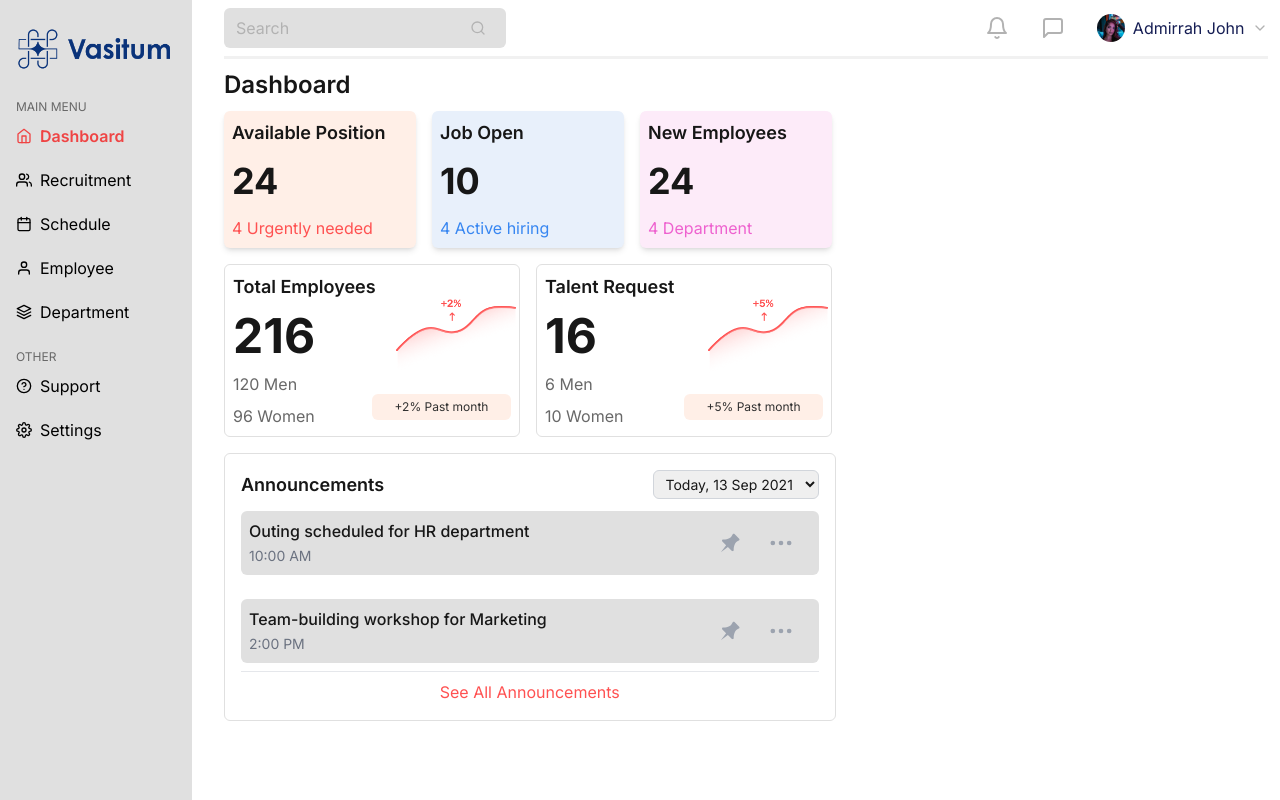
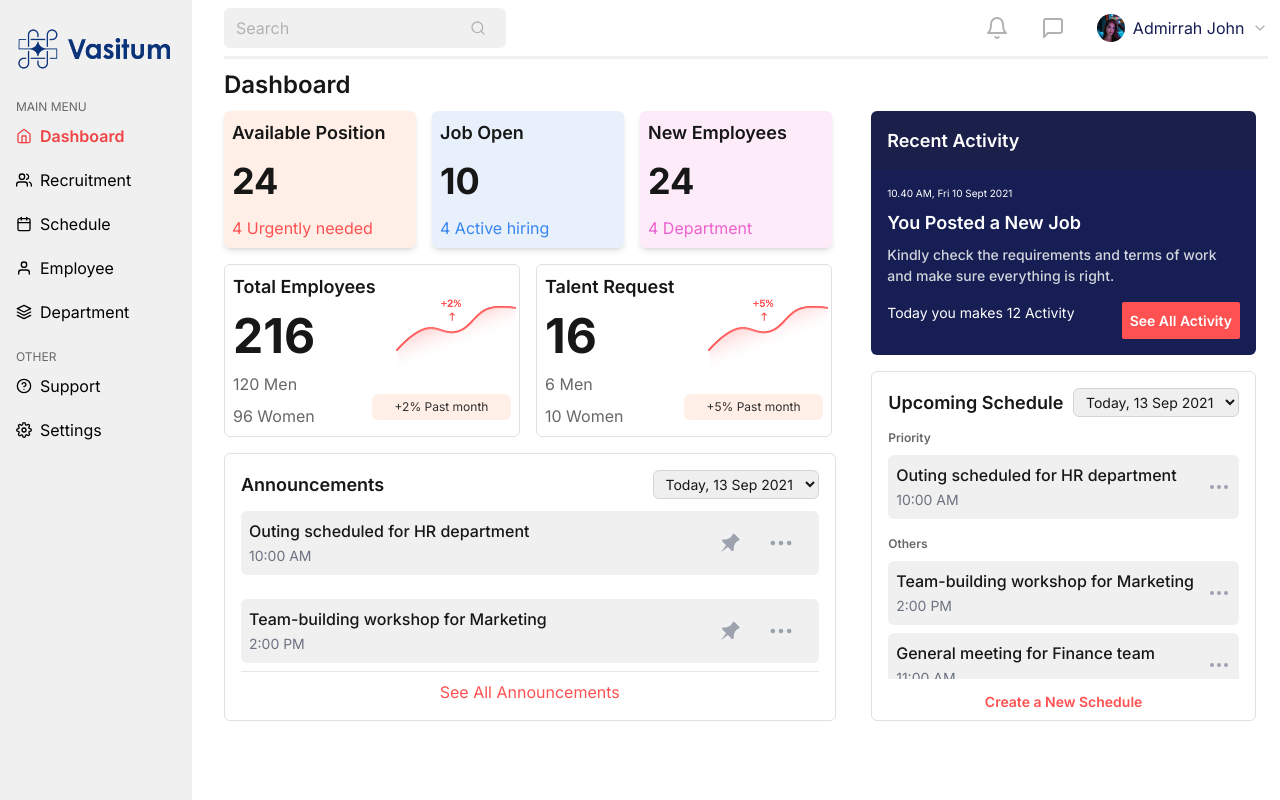
Before and after one commit to Deepanshi1523/Vasitum-task, a Next.js app: page / in a window 1280 px wide. Built offline with nearby package versions, Linux system fonts and the light colour scheme.

Commit message:
nav made

```diff
--- a/app/globals.css
+++ b/app/globals.css
@@ -23,3 +23,11 @@ body {
 .sidenav-option:hover {
   background-color: #d3d3d3; /* Light grey hover effect */
 }
+
+.scrollbar-hide::-webkit-scrollbar {
+  display: none; /* Hide scrollbar on WebKit browsers */
+}
+.scrollbar-hide {
+  -ms-overflow-style: none;  /* Hide scrollbar on IE and Edge */
+  scrollbar-width: none;     /* Hide scrollbar on Firefox */
+}
--- /dev/null
+++ b/components/Activity.js
@@ -0,0 +1,25 @@
+"use client";
+import React from "react";
+
+const Activity = () => {
+    return (
+        <div className="w-full text-white">
+            <h2 className="text-[18px] bg-[#1B204A] rounded-t-md font-semibold p-4 text-[18px]">Recent Activity</h2>
+            <div className="space-y-4 bg-[#161E54] rounded-b-md px-4 pt-4">
+                <div className="flex flex-col space-y-2">
+                    <p className=" text-[10px]">10.40 AM, Fri 10 Sept 2021</p>
+                    <h3 className="text-[16px] font-semibold text-[18px]">You Posted a New Job</h3>
+                    <p className="text-[14px] font-medium text-gray-300 text-[14px]">Kindly check the requirements and terms of work and make sure everything is right.</p>
+                </div>
+                <div className="flex justify-between">
+                    <p className="text-[14px]">Today you makes 12 Activity</p>
+                    <button className="bg-[#FF5151] text-[14px] mb-4 px-2 py-2 rounded-sm font-semibold">
+                        See All Activity
+                    </button>
+                </div>
+            </div>
+        </div>
+    );
+};
+
+export default Activity;
--- a/components/Announcement.js
+++ b/components/Announcement.js
@@ -50,7 +50,7 @@ const Announcement = () => {
             <div className="space-y-4">
                 {currentAnnouncements && (showAll ? currentAnnouncements.items : currentAnnouncements.items.slice(0, 2)).map((item, index) => (
                     <div key={index} className="pb-2">
-                        <div className="flex justify-between items-center bg-[#E0E0E0] p-2 rounded-md">
+                        <div className="flex justify-between items-center bg-[#F0F0F0] p-2 rounded-md">
                             <div>
                                 <p className="text-[16px] font-medium">{item.text}</p>
                                 <span className="text-sm text-gray-500">{item.time}</span>
--- a/components/Homepage.js
+++ b/components/Homepage.js
@@ -5,6 +5,8 @@ import Topnav from "./Topnav";
 import Stats from "./Stats";
 import CompanyInfo from "./companyInfo";
 import Announcement from "./Announcement";
+import Activity from "./Activity";
+import UpcomingSchedule from "./upcomingSchedule";
 import image1 from "../public/companyInfo1.png";
 import image2 from "../public/companyInfo2.png";
 
@@ -17,7 +19,7 @@ export default function Homepage() {
                 <div className="flex-col w-[100%] ">
                     <Topnav className="" />
                     <h1 className="mx-2 lg:mx-8 text-[24px] mt-2 font-semibold">Dashboard</h1>
-                    <div className="flex mx-2 lg:mx-6 mt-2 ">
+                    <div className="flex mx-2 lg:mx-6 mt-2 justify-between">
                         <div className="w-[60%]">
                             <div className="flex">
                                 <Stats
@@ -62,7 +64,10 @@ export default function Homepage() {
                             </div>
                             <Announcement/>
                         </div>
-                        <div className="w-[30%]"></div>
+                        <div className="w-[37%]">
+                            <Activity/>
+                            <UpcomingSchedule/>
+                        </div>
                     </div>
                 </div>
             </div>
--- a/components/Sidenav.js
+++ b/components/Sidenav.js
@@ -40,7 +40,7 @@ const Sidenav = () => {
                 {isOpen ? <AiOutlineClose size={24} /> : <FiMenu size={28} />}
             </button>
 
-            <div className={`absolute lg:static top-0 left-0 w-48 h-screen bg-[#E0E0E0] flex flex-col pt-4 transition-transform duration-300 z-10 ${isOpen ? "flex" : "hidden"
+            <div className={`absolute lg:static top-0 left-0 w-48 h-screen bg-[#F0F0F0] flex flex-col pt-4 transition-transform duration-300 z-10 ${isOpen ? "flex" : "hidden"
                 } lg:flex`}>
                 <Image
                     src={logo}
@@ -55,7 +55,7 @@ const Sidenav = () => {
                         <li
                             key={option.name}
                             onClick={() => handleOptionClick(option.name)}
-                            className={`flex items-center px-4 py-2 cursor-pointer hover:bg-gray-400 sidenav-option ${activeOption === option.name ? "text-red-500 font-semibold" : "text-black"
+                            className={`flex items-center px-4 py-2 cursor-pointer hover:bg-[E0E0E0] sidenav-option ${activeOption === option.name ? "text-red-500 font-semibold" : "text-black"
                                 }`}
                         >
                             <span className="mr-2">{option.icon}</span>
@@ -69,7 +69,7 @@ const Sidenav = () => {
                         <li
                             key={option.name}
                             onClick={() => handleOptionClick(option.name)}
-                            className={`flex items-center px-4 py-2 cursor-pointer hover:bg-gray-400 sidenav-option ${activeOption === option.name ? "text-red-500 font-semibold" : "text-black"
+                            className={`flex items-center px-4 py-2 cursor-pointer hover:bg-[#E0E0E0] sidenav-option ${activeOption === option.name ? "text-red-500 font-semibold" : "text-black"
                                 }`}
                         >
                             <span className="mr-2">{option.icon}</span>
--- a/components/Topnav.js
+++ b/components/Topnav.js
@@ -10,7 +10,7 @@ const Topnav = () => {
         <div className="w-[90%] lg:w-[96%] flex justify-between py-1 lg:py-2 z-50 lg:border-b-[0.2rem] lg:border-[#F1F1F1] mx-2 lg:mx-8">
             <div className="flex items-center w-[30%]">
                 <FiSearch className="text-[#B3B3B3] mr-2 lg:hidden" size={24}/>
-                <div className="items-center bg-[#E0E0E0] px-3 py-2 rounded-md hidden lg:flex">
+                <div className="items-center bg-[#F0F0F0] px-3 py-2 rounded-md hidden lg:flex">
                     <input
                         type="text"
                         placeholder="Search"
--- /dev/null
+++ b/components/upcomingSchedule.js
@@ -0,0 +1,178 @@
+"use client";
+import React, { useState } from "react";
+import { FiMoreHorizontal } from "react-icons/fi";
+
+const UpcomingSchedule = () => {
+    const [selectedDate, setSelectedDate] = useState("13 Sep 2021");
+    const [showPopup, setShowPopup] = useState(false);
+    const [newSchedule, setNewSchedule] = useState({ title: "", date: "", priority: false });
+    const [announcements, setAnnouncements] = useState([
+        {
+            date: "13 Sep 2021",
+            priority: [
+                { text: "Outing scheduled for HR department", time: "10:00 AM" }
+            ],
+            others: [
+                { text: "Team-building workshop for Marketing", time: "2:00 PM" },
+                { text: "General meeting for Finance team", time: "11:00 AM" }
+            ]
+        },
+        {
+            date: "12 Sep 2021",
+            priority: [],
+            others: [
+                { text: "General meeting for Finance team", time: "11:00 AM" }
+            ]
+        },
+    ]);
+
+    const handleDateChange = (e) => setSelectedDate(e.target.value);
+
+    const handleNewScheduleChange = (e) => {
+        const { name, value, type, checked } = e.target;
+        setNewSchedule(prev => ({
+            ...prev,
+            [name]: type === "checkbox" ? checked : value,
+        }));
+    };
+
+    const addNewSchedule = () => {
+        const { title, date, priority } = newSchedule;
+        if (title && date) {
+            setAnnouncements(prev => {
+                const updatedAnnouncements = [...prev];
+                const dateIndex = updatedAnnouncements.findIndex(ann => ann.date === date);
+
+                if (dateIndex !== -1) {
+                    updatedAnnouncements[dateIndex][priority ? "priority" : "others"].push({ text: title, time: "TBD" });
+                } else {
+                    updatedAnnouncements.push({
+                        date: date,
+                        priority: priority ? [{ text: title, time: "TBD" }] : [],
+                        others: !priority ? [{ text: title, time: "TBD" }] : []
+                    });
+                }
+
+                return updatedAnnouncements;
+            });
+            setShowPopup(false);
+            setNewSchedule({ title: "", date: "", priority: false });
+        }
+    };
+
+    const currentAnnouncements = announcements.find(announcement => announcement.date === selectedDate);
+
+    return (
+        <div className="p-4 mt-4 bg-white rounded-md border border-[#E0E0E0] w-full h-[350px]">
+            <div className="flex items-center justify-between mb-3">
+                <h2 className="text-[18px] font-semibold">Upcoming Schedule</h2>
+                <select
+                    onChange={handleDateChange}
+                    value={selectedDate}
+                    className="border border-gray-300 rounded-md px-2 py-1 text-sm"
+                >
+                    {announcements.map((announcement) => (
+                        <option key={announcement.date} value={announcement.date}>
+                            {announcement.date === "13 Sep 2021" ? "Today, 13 Sep 2021" : announcement.date}
+                        </option>
+                    ))}
+                </select>
+            </div>
+
+            <div className="space-y-4 max-h-[250px] overflow-y-scroll scrollbar-hide">
+                {/* Priority Section */}
+                <div>
+                    <h3 className="font-semibold text-[12px] text-[#686868]">Priority</h3>
+                    {currentAnnouncements && currentAnnouncements.priority.length > 0 ? (
+                        currentAnnouncements.priority.map((item, index) => (
+                            <div key={index} className="flex justify-between items-center bg-[#F0F0F0] p-2 rounded-md mt-2">
+                                <div>
+                                    <p className="text-[16px] font-medium">{item.text}</p>
+                                    <span className="text-sm text-gray-500">{item.time}</span>
+                                </div>
+                                <FiMoreHorizontal size={24} className="text-gray-400 cursor-pointer" />
+                            </div>
+                        ))
+                    ) : (
+                        <p className="text-gray-500 mt-2">No priority items for this date.</p>
+                    )}
+                </div>
+
+                {/* Others Section */}
+                <div>
+                    <h3 className="font-semibold text-[12px] text-[#686868]">Others</h3>
+                    {currentAnnouncements && currentAnnouncements.others.length > 0 ? (
+                        currentAnnouncements.others.map((item, index) => (
+                            <div key={index} className="flex justify-between items-center bg-[#F0F0F0] p-2 rounded-md mt-2">
+                                <div>
+                                    <p className="text-[16px] font-medium">{item.text}</p>
+                                    <span className="text-sm text-gray-500">{item.time}</span>
+                                </div>
+                                <FiMoreHorizontal size={24} className="text-gray-400 cursor-pointer" />
+                            </div>
+                        ))
+                    ) : (
+                        <p className="text-gray-500 mt-2">No other items for this date.</p>
+                    )}
+                </div>
+            </div>
+
+            <div className="flex items-center justify-center  mt-3">
+                <button
+                    onClick={() => setShowPopup(true)}
+                    className="text-[#FF5151] text-[14px] font-semibold"
+                >
+                    Create a New Schedule
+                </button>
+            </div>
+
+            {/* Popup for Creating New Schedule */}
+            {showPopup && (
+                <div className="fixed inset-0 bg-black bg-opacity-50 flex items-center justify-center">
+                    <div className="bg-white p-6 rounded-md w-[300px]">
+                        <h3 className="text-lg font-semibold mb-4">New Schedule</h3>
+                        <input
+                            type="text"
+                            name="title"
+                            value={newSchedule.title}
+                            onChange={handleNewScheduleChange}
+                            placeholder="Title"
+                            className="border border-gray-300 rounded-md p-2 w-full mb-2"
+                        />
+                        <input
+                            type="date"
+                            name="date"
+                            value={newSchedule.date}
+                            onChange={handleNewScheduleChange}
+                            className="border border-gray-300 rounded-md p-2 w-full mb-2"
+                        />
+                        <div className="flex items-center mb-4">
+                            <input
+                                type="checkbox"
+                                name="priority"
+                                checked={newSchedule.priority}
+                                onChange={handleNewScheduleChange}
+                                className="mr-2"
+                            />
+                            <label className="text-sm">Mark as Priority</label>
+                        </div>
+                        <button
+                            onClick={addNewSchedule}
+                            className="bg-[#FF5151] text-white px-4 py-2 rounded-md w-full"
+                        >
+                            Add Schedule
+                        </button>
+                        <button
+                            onClick={() => setShowPopup(false)}
+                            className="mt-2 text-[#FF5151] text-sm w-full"
+                        >
+                            Cancel
+                        </button>
+                    </div>
+                </div>
+            )}
+        </div>
+    );
+};
+
+export default UpcomingSchedule;
```
